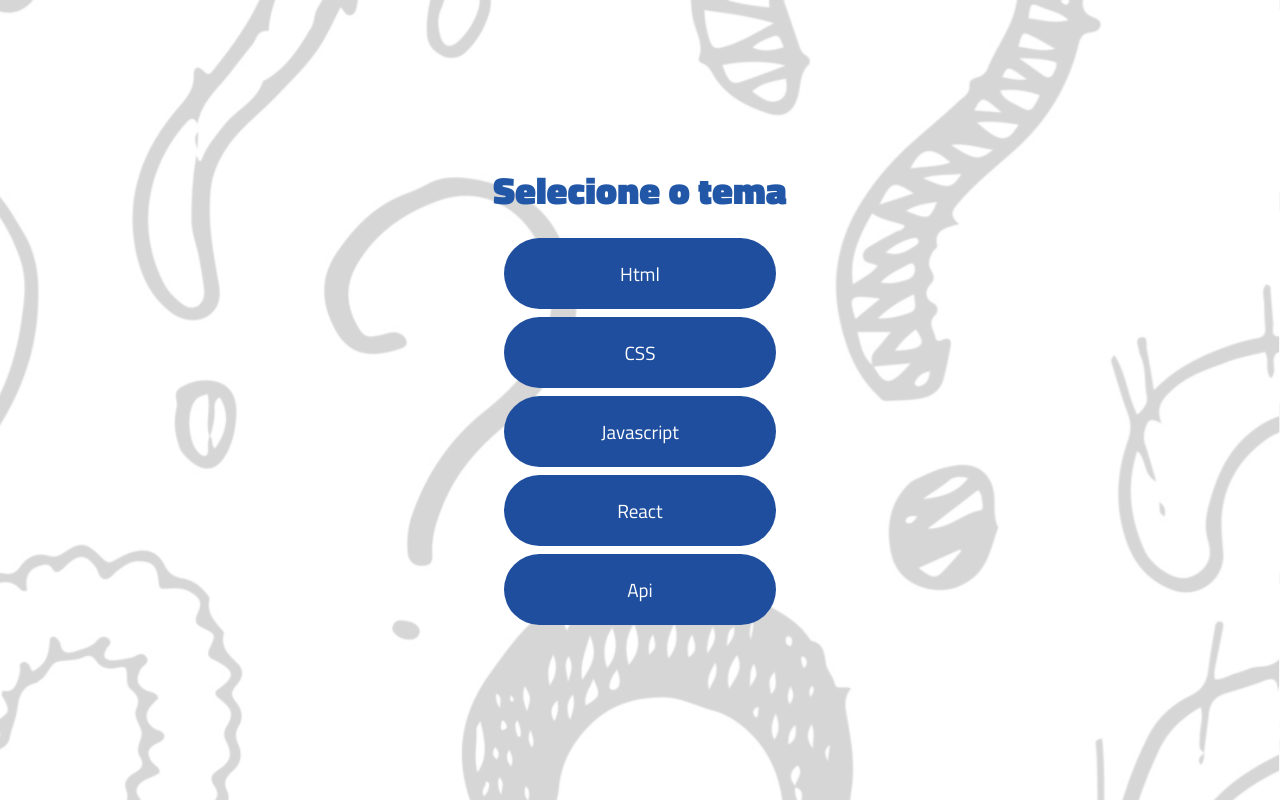
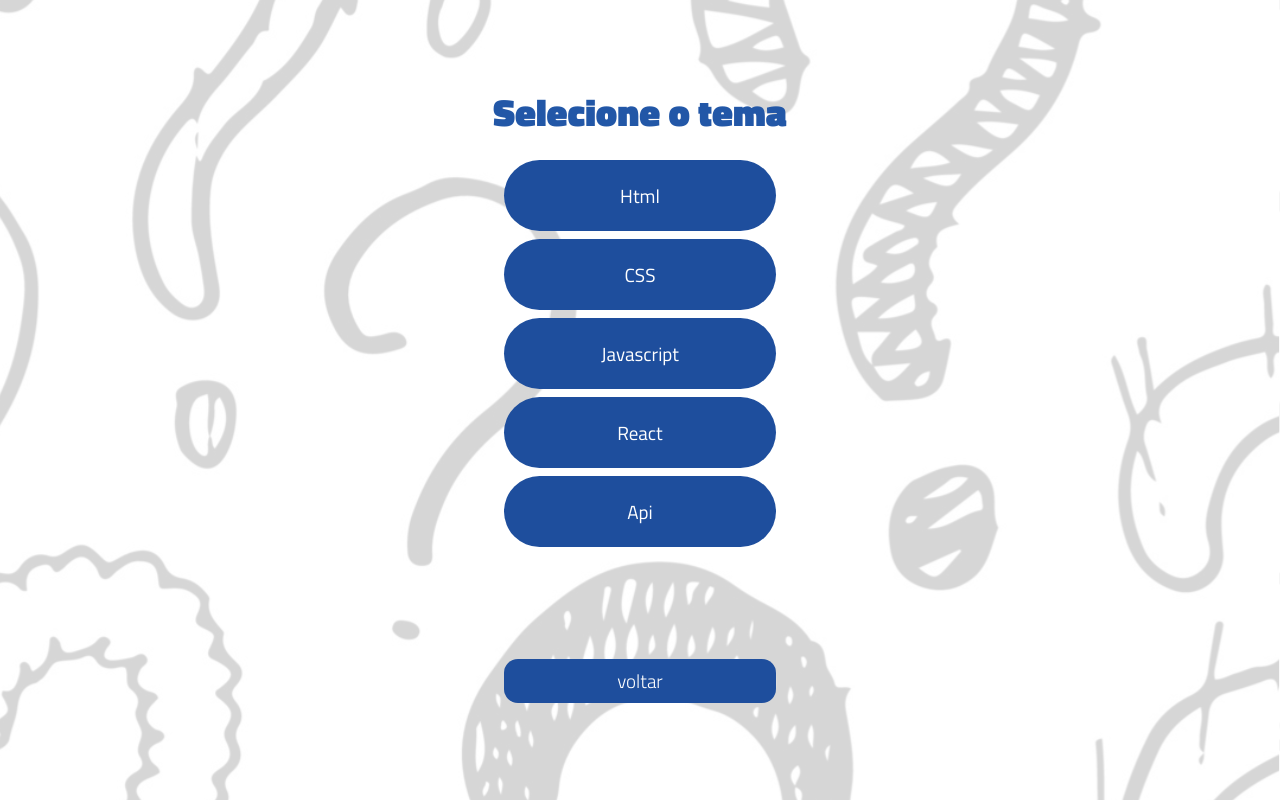
Before and after one commit to grupo2-trabalhoFinal/do-you-know-quiz-react-app, a React (Create React App) app in the folder do-you-know-react-app/: page /category in a window 1280 px wide. Built offline with nearby package versions, Linux system fonts and the light colour scheme.

Commit message:
feat: add button back

```diff
--- a/do-you-know-react-app/src/Pages/CategoryPage/index.jsx
+++ b/do-you-know-react-app/src/Pages/CategoryPage/index.jsx
@@ -1,4 +1,6 @@
 import { useState } from "react";
+
+import ButtonBack from "../../components/ButtonBack";
 import ButtonCategory from "../../components/ButtonCategory";
 import TitleCategory from "../../components/TitleCategory";
 
@@ -28,6 +30,7 @@
             );
           })}
         </ContainerListCategory>
+        <ButtonBack route={"/home"}>Voltar</ButtonBack>
       </StyledCategoryPage>
     </GlobalContainer>
   );
--- a/do-you-know-react-app/src/components/ButtonBack/index.jsx
+++ b/do-you-know-react-app/src/components/ButtonBack/index.jsx
@@ -1,7 +1,15 @@
 import { StyledButtonBack } from "./style";
 
-const ButtonBack = () => {
-  return <StyledButtonBack>voltar</StyledButtonBack>;
+import { useHistory } from "react-router-dom";
+
+const ButtonBack = ({ route }) => {
+  const history = useHistory();
+
+  return (
+    <StyledButtonBack onClick={() => history.push(`${route}`)}>
+      voltar
+    </StyledButtonBack>
+  );
 };
 
 export default ButtonBack;
--- a/do-you-know-react-app/src/components/ButtonBack/style.jsx
+++ b/do-you-know-react-app/src/components/ButtonBack/style.jsx
@@ -9,7 +9,8 @@
   line-height: 1.75rem;
 
   text-align: center;
-  padding: 0.1875rem 2.6875rem;
+  padding: 0.5rem 2.6875rem;
+  margin-top: 5rem;
 
   border: none;
   border-radius: 0.875rem;
```
